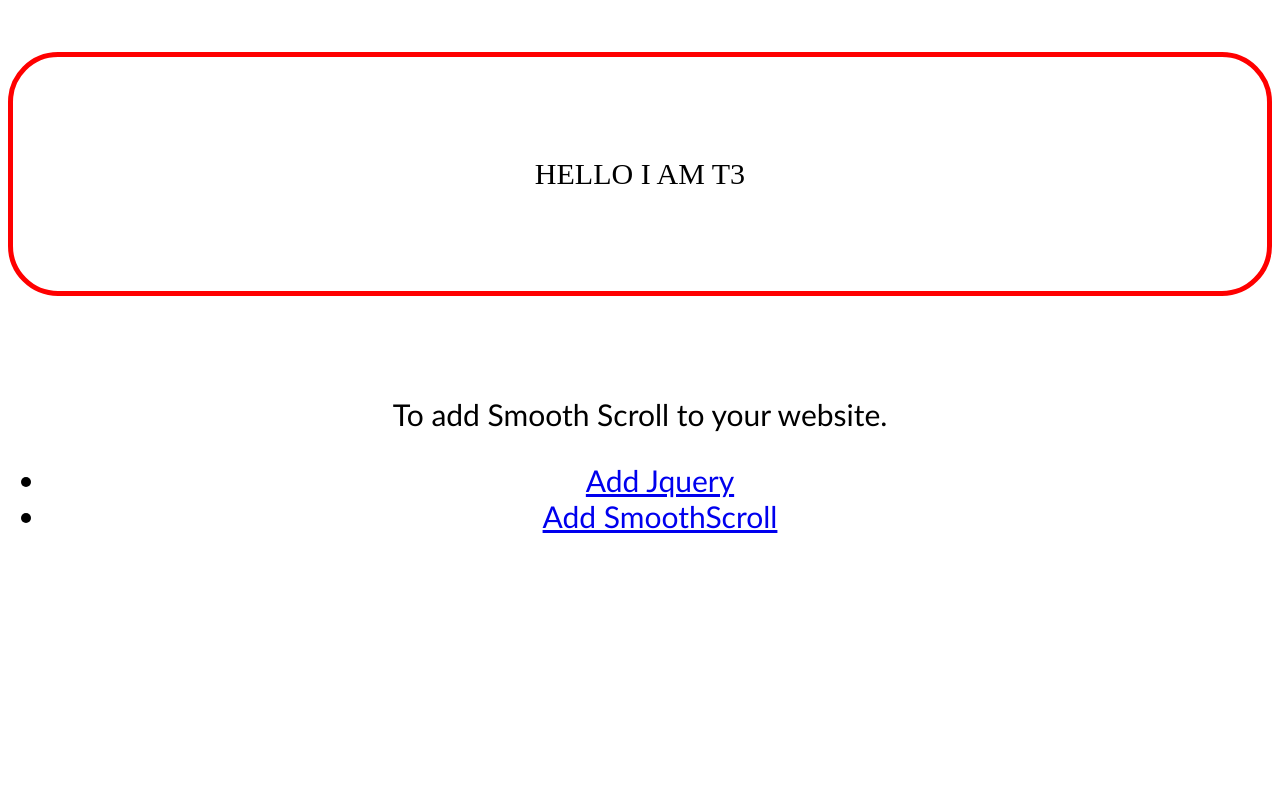
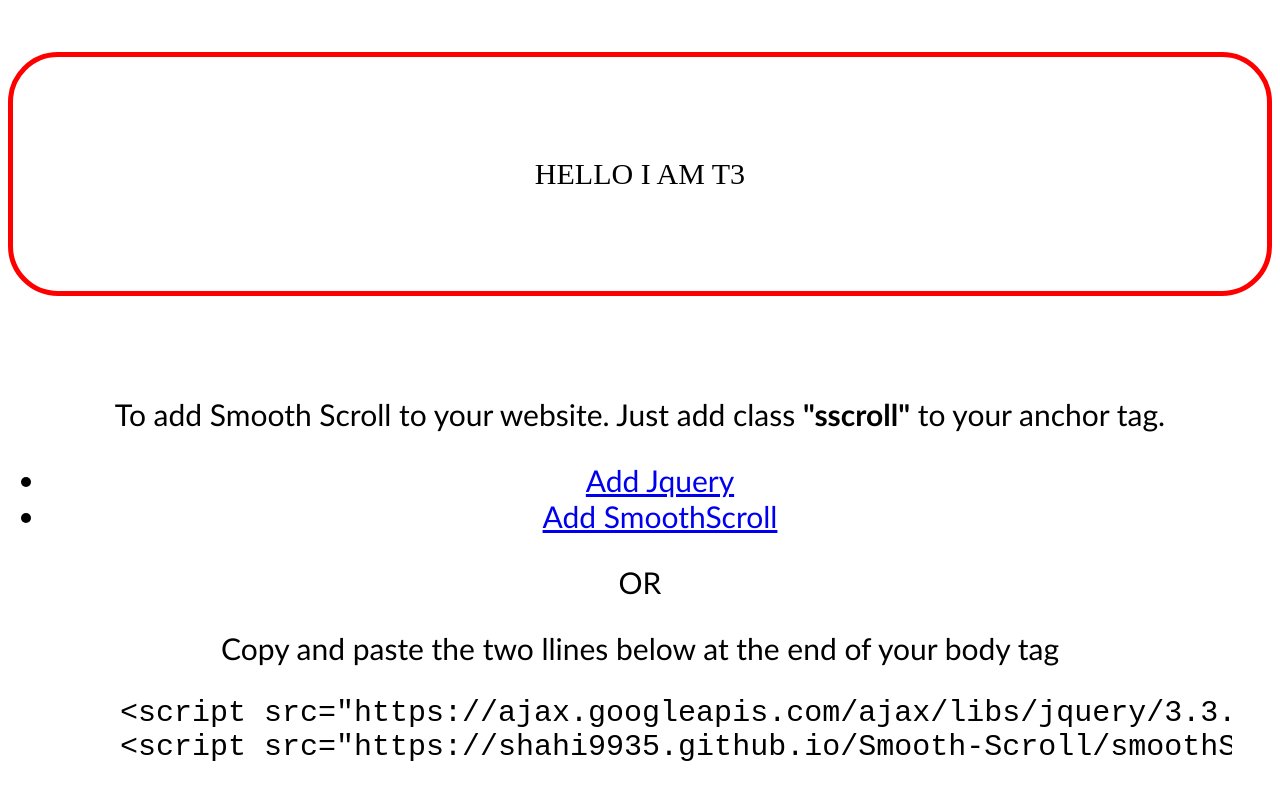
Before and after one commit to Shahi9935/Smooth-Scroll, a plain HTML site: page index.html in a window 1280 px wide. Shown: the part 1683-2485 px from the top of the page. Before the commit the page ends 2247 px from the top, so only its background shows below. Drawn offline with nearby package versions, Linux system fonts and the light colour scheme.

Commit message:
Updated index.html

```diff
--- a/index.html
+++ b/index.html
@@ -57,10 +57,19 @@
 
 <div id="download">
 To add Smooth Scroll to your website.
+Just add class <b>"sscroll"</b> to your anchor tag.<br>
 <ul>
     <li><a href="https://ajax.googleapis.com/ajax/libs/jquery/3.3.1/jquery.min.js">Add Jquery</a></li>
     <li><a href="https://shahi9935.github.io/Smooth-Scroll/smoothScroll.js">Add SmoothScroll</a></li>
 </ul>
+OR
+<p>Copy and paste the two llines below at the end of your body tag</p>
+<figure class="highlight">
+    <pre style="overflow:scroll">
+    <span class="nt">&lt;script </span><span class="na">src=</span><span class="s">"https://ajax.googleapis.com/ajax/libs/jquery/3.3.1/jquery.min.js"</span><span class="nt">&gt;&lt;/script&gt;</span></code>
+    <span class="nt">&lt;script </span><span class="na">src=</span><span class="s">"https://shahi9935.github.io/Smooth-Scroll/smoothScroll.js"</span><span class="nt">&gt;&lt;/script&gt;</span></code>
+    </pre>
+</figure>
 </div>
 </center>
 <script src="https://ajax.googleapis.com/ajax/libs/jquery/3.3.1/jquery.min.js"></script>
```
